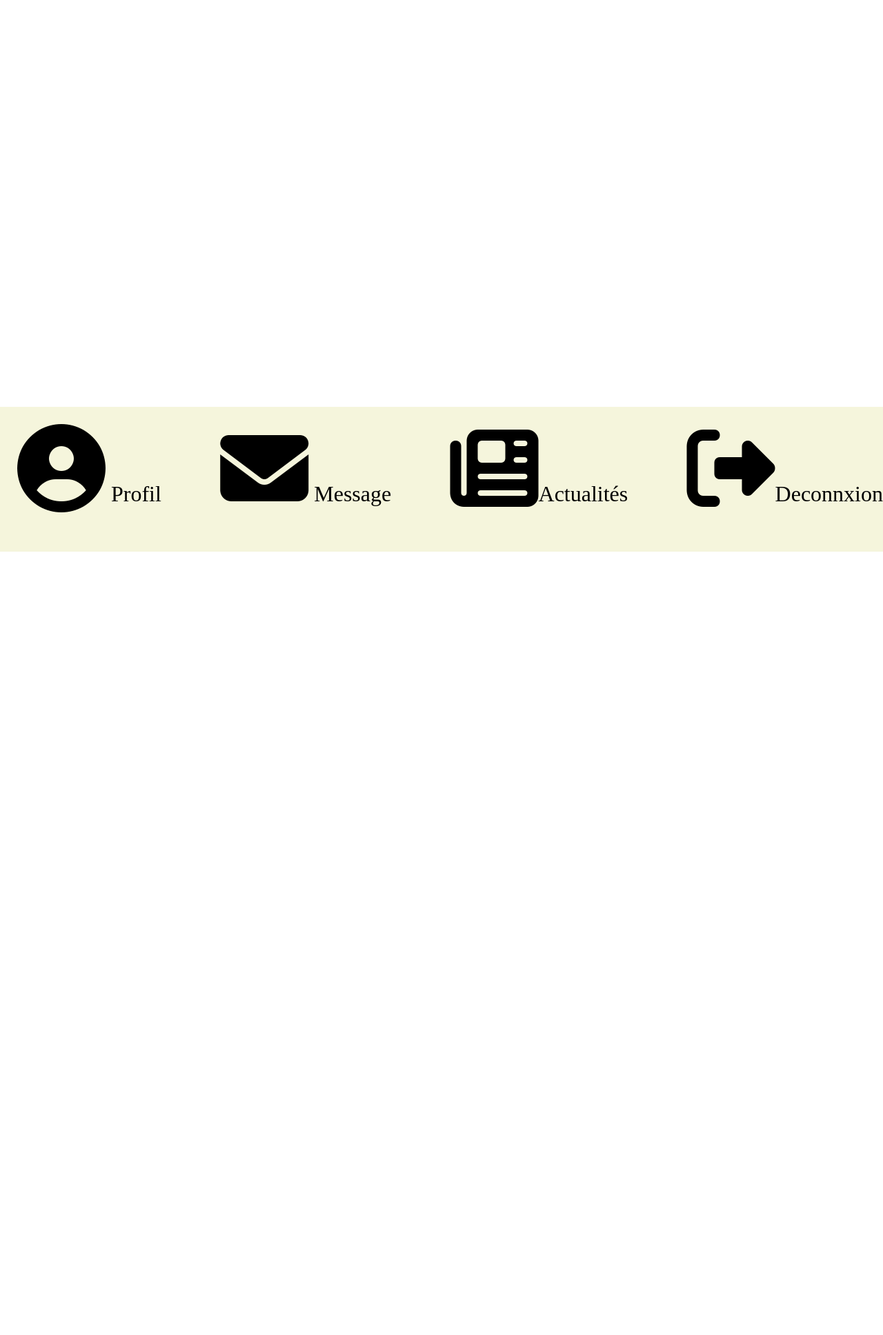
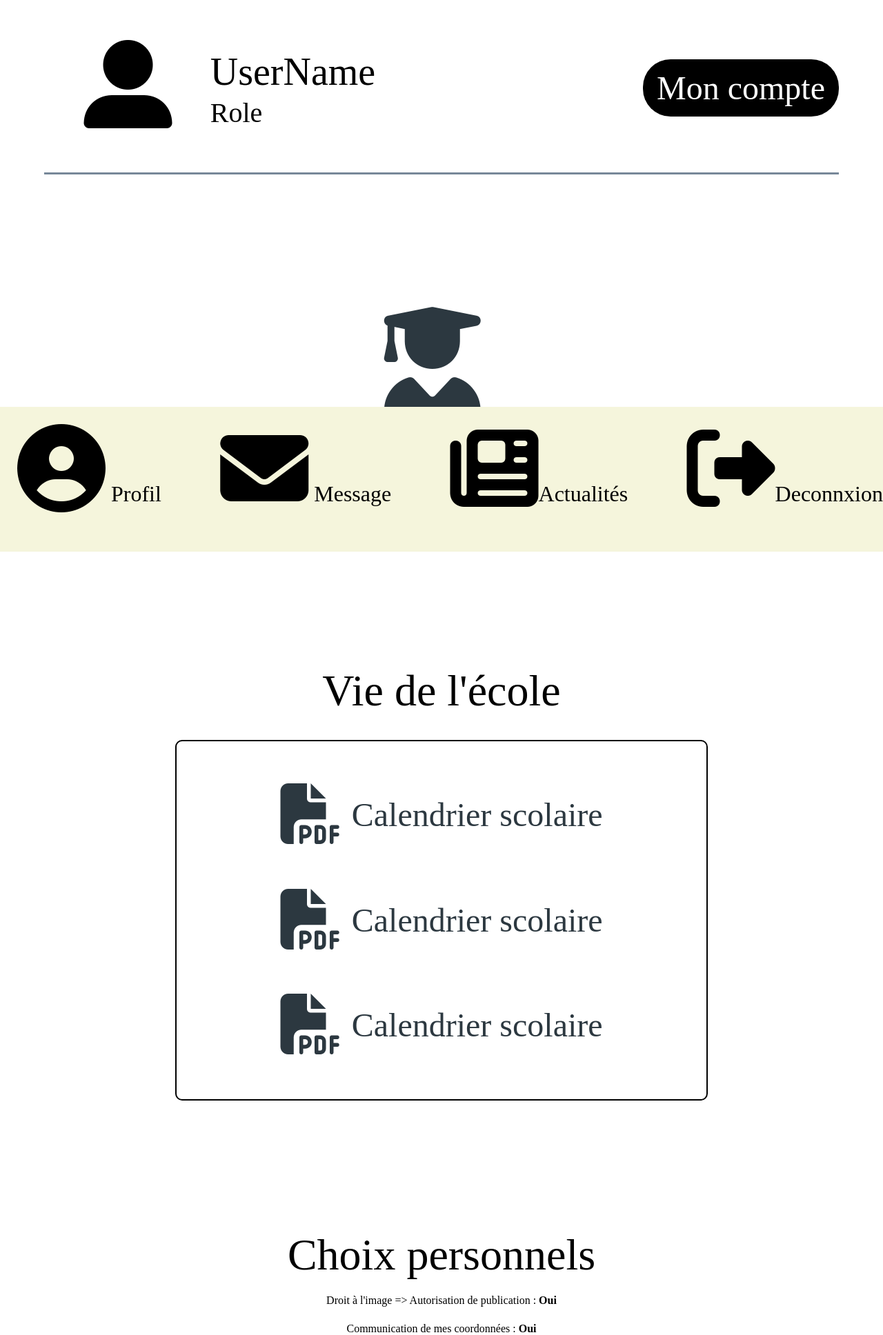
Before and after one commit to seb-linaseb/SEB_O-Tableau, a Symfony app: template templates/user/index.html.twig in a window 1280 px wide. Shown: the top 1936 px of the page at 69% size. Before the commit the page ends 800 px from the top, so only its background shows below. Run offline with Twig, Linux system fonts and the light colour scheme; the template is opened without the code that fills it, so the values that code supplies are empty; some libraries are stand-ins or nearby versions; some web fonts are replaced.

Commit message:
intégration page profil + login

```diff
--- a/public/css/style.css
+++ b/public/css/style.css
@@ -190,52 +221,151 @@
     bottom: 0;
     z-index: 1;
 }
-
 .content_nav nav {
     height: 210px;
     margin-top: 25px;
     margin-left: 25px;
 }
-
 .content_nav nav ul {
     height: 210px;
     display: flex;
     justify-content: space-between;
 }
-
 .content_nav nav ul a {
     text-decoration: none;
     color: initial;
 }
-
 .content_nav nav ul a li {
     font-size: 2em;
     text-align: center;
 }
 .content_nav nav ul a li i  {
-
     font-size: 4em;
 }
+/* PAGE PROFIL */
+.nav_profil {
+    display: flex;
+    justify-content: space-between;
+    width: 90%;
+    height: 250px;
+    margin: auto;
+    border-bottom: 3px solid lightslategray;
+}
+.nav_profil .nav_profil_flex  {
+    display: flex;
+    margin: 5%;
+}
+.nav_profil .nav_profil_flex i {
+    font-size: 8em;
+}
+.nav_profil .nav_profil_flex div  {
+    margin-left: 15%;
+    margin-top: 5%;
+}
+.nav_profil .nav_profil_flex div p {
+    font-size: 3.5em;
+    margin-bottom: 5%;
+}
+.nav_profil .nav_profil_flex div span {
+    font-size: 2.5em;
+}
+.nav_profil div  {
+    margin-top: 9%;
+}
+.nav_profil div a {
+    font-size: 3em;
+    text-decoration: none;
+    color: white;
+    background-color: black;
+    padding: 15px 20px;
+    border-radius: 40px;
+}
+.profil {
+}
+.profil_children {
+    width: 50%;
+    margin: auto;
+    margin-top: 15%;
+    padding-bottom: 5%;
+    border-bottom: 2px solid;
+}
+.profil_children a {
+   text-decoration: none;
+   color: #2C3840;
+}
+.profil_children a i {
+    font-size: 10em;
+    margin-left: 37%;
+    margin-bottom: 2%;
+}
+.profil_children a h2 {
+    font-size: 3.5em;
+    text-align: center;
+    margin-bottom: 1%;
+}
+.profil_children a p {
+    font-size: 2em;
+    text-align: center;
+}
+.profil_doc {
+    margin-top: 15%;
+}
+.profil_doc h1 {
+    font-size: 4em;
+    text-align: center;
+}
+.profil_doc div {
+    width: 60%;
+    margin: auto;
+    border: 2px solid;
+    border-radius: 10px;
+    margin-top: 3%;
 
-
-
+}
+.profil_doc div a {
+    text-decoration: none;
+    color: #2C3840;
+    display: flex;
+    justify-content: center;
+    margin: 8% 0;
+}
+.profil_doc div a i{
+    font-size: 5.5em;
+    margin-right: 2%;
+}
+.profil_doc div a p {
+    font-size: 3em;
+    line-height: 190%;
+}
+.profil_choice {
+    margin-bottom: 60%;
+    margin-top: 15%;
+}
+.profil_choice h1 {
+    font-size: 4em;
+    text-align: center;
+}
+.profil_choice p {
+    margin-top: 2%;
+    text-align: center;
+}
+.profil_choice p span {
+    font-weight: bold;
+}
+/* PAGE PROFIL/MON-COMPTE */
 /* FOOTER */
-
 .footer {
-    background-color: lightgray;
     position: absolute;
     bottom: 0;
     width: 100%;
     height: 150px;
-    /* margin-bottom: 200px; */
+    margin-bottom: 200px;
 }
-
 .footer p {
     font-size: 3em;
     text-align: center;
     padding-top: 50px;
 }
-
 .footer p a {
     text-decoration: none;
     color: black;
--- a/templates/base.html.twig
+++ b/templates/base.html.twig
@@ -20,7 +20,9 @@
 
         {% block content %}{% endblock %}
 
-        {% include "navigation/_content_footer.html.twig" %}
+        {% block footer %}
+            {% include "navigation/_content_footer.html.twig" %}
+        {% endblock %}
 
         {% block javascripts %}{% endblock %}
     </body>
--- a/templates/default/index.html.twig
+++ b/templates/default/index.html.twig
@@ -70,3 +70,7 @@
     </div>
 
 {% endblock %}
+
+{% block footer %}
+
+{% endblock %}
--- a/templates/user/index.html.twig
+++ b/templates/user/index.html.twig
@@ -1,20 +1,54 @@
 {% extends 'base.html.twig' %}
 
-{% block title %}Hello UserController!{% endblock %}
+{% block title %}O'Tableau | Profil{% endblock %}
 
-{% block body %}
-<style>
-    .example-wrapper { margin: 1em auto; max-width: 800px; width: 95%; font: 18px/1.5 sans-serif; }
-    .example-wrapper code { background: #F5F5F5; padding: 2px 6px; }
-</style>
+{% block content %}
 
-<div class="example-wrapper">
-    <h1>Hello {{ controller_name }}! ✅</h1>
+    <div class="content_profil">
+        <div class="nav_profil">
+            <div class="nav_profil_flex">
+                <i class="fas fa-user-alt"></i>
+                <div>
+                    <p>UserName</p>
+                    <span>Role</span>
+                </div>
+            </div>
+            <div>
+                <a href="">Mon compte</a>
+            </div>
+        </div>
+        <div class="profil">
+            <div class="profil_children">
+                <a href="">
+                    <i class="fas fa-user-graduate"></i>
+                    <h2>ChildrenName</h2>
+                    <p>classe de Username</p>
+                </a>
+            </div>
+            <div class="profil_doc">
+                <h1>Vie de l'école</h1>
+                <div>
+                    <a href="">
+                        <i class="fas fa-file-pdf"></i>
+                        <p>Calendrier scolaire</p>
+                    </a>
+                    <a href="">
+                        <i class="fas fa-file-pdf"></i>
+                        <p>Calendrier scolaire</p>
+                    </a>
+                    <a href="">
+                        <i class="fas fa-file-pdf"></i>
+                        <p>Calendrier scolaire</p>
+                    </a>
+                </div>
+            </div>
+            <div class="profil_choice">
+                <h1>Choix personnels</h1>
+                <p>Droit à l'image => Autorisation de publication : <span>Oui</span></p>
+                <p>Communication de mes coordonnées : <span>Oui</span></p>
 
-    This friendly message is coming from:
-    <ul>
-        <li>Your controller at <code><a href="{{ '/var/www/html/otableau/O-Tableau/src/Controller/UserController.php'|file_link(0) }}">src/Controller/UserController.php</a></code></li>
-        <li>Your template at <code><a href="{{ '/var/www/html/otableau/O-Tableau/templates/user/index.html.twig'|file_link(0) }}">templates/user/index.html.twig</a></code></li>
-    </ul>
-</div>
+            </div>
+        </div>
+    </div>
+
 {% endblock %}
```
Also changed, not shown: other parts of public/css/style.css (+72 -41 lines), src/Controller/User/UserController.php (+12 -2 lines), templates/default/legal.html.twig (+9 -11 lines), templates/default/reglement.html.twig (+7 -9 lines), templates/security/login.html.twig (+21 -10 lines), templates/user/account.html.twig (added, +24 -0 lines).
